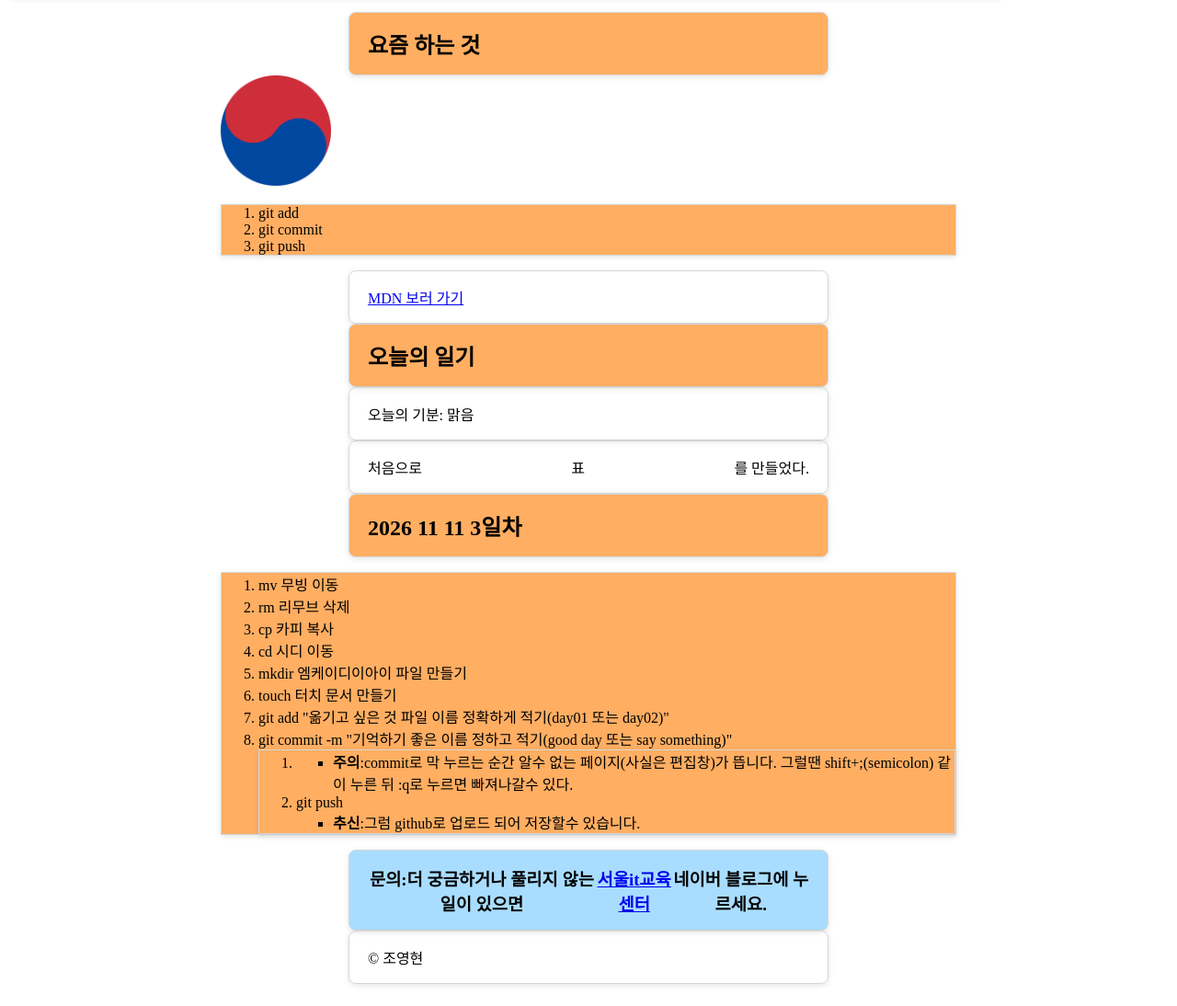
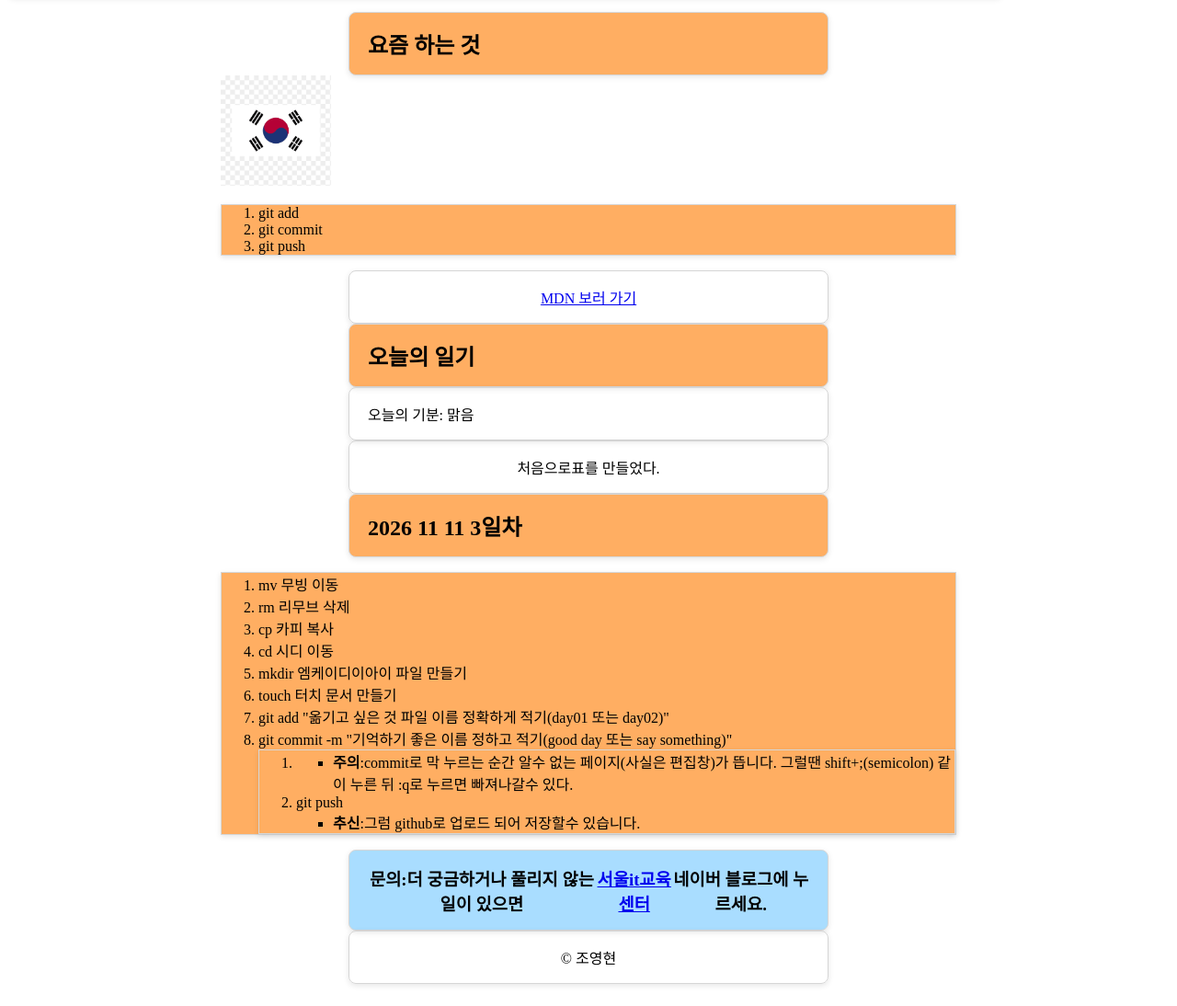
Before and after one commit to yhjo1004g/my-site, a plain HTML site: page index.html in a window 1280 px wide. Shown: the part 115-1209 px from the top of the page at 92% size. Drawn offline with Linux system fonts and the light colour scheme.

Commit message:
koreanmark

```diff
--- a/css/style.css
+++ b/css/style.css
@@ -41,7 +41,7 @@ p {
     flex: 1 1 200px;
     border: 1px solid rgb(214, 214, 214);
     display: flex;
-    justify-content: space-between;
+    justify-content: center;
     align-items: center;
     width: 60%;
     margin: 0 auto;
@@ -83,11 +83,6 @@ table {
     margin: 0 auto;
     text-align: center;
 }
-footer {
-    align-items: center;
-    justify-content: center;
-    text-align: center;
-}
 div {
     border-radius: 8px;
     padding: 16px 20px;
@@ -107,3 +102,8 @@ ol {
     flex: 1 1 200px;
     border: 1px solid rgb(214, 214, 214);
 }
+pooter {
+    display: flex;
+    align-items: center;
+    justify-content: center;
+}
--- a/index.html
+++ b/index.html
@@ -22,7 +22,7 @@
   <main>
     <section>
       <h2>요즘 하는 것</h2>
-      <img src="/image/koreanmark.webp" width="120"
+      <img src="/image/koreanmark.png" width="120"
            alt="대한민국 출신 사람">
       <ol>
         <li>git add</li>
```
Also changed, not shown: image/koreanmark.png (added).
